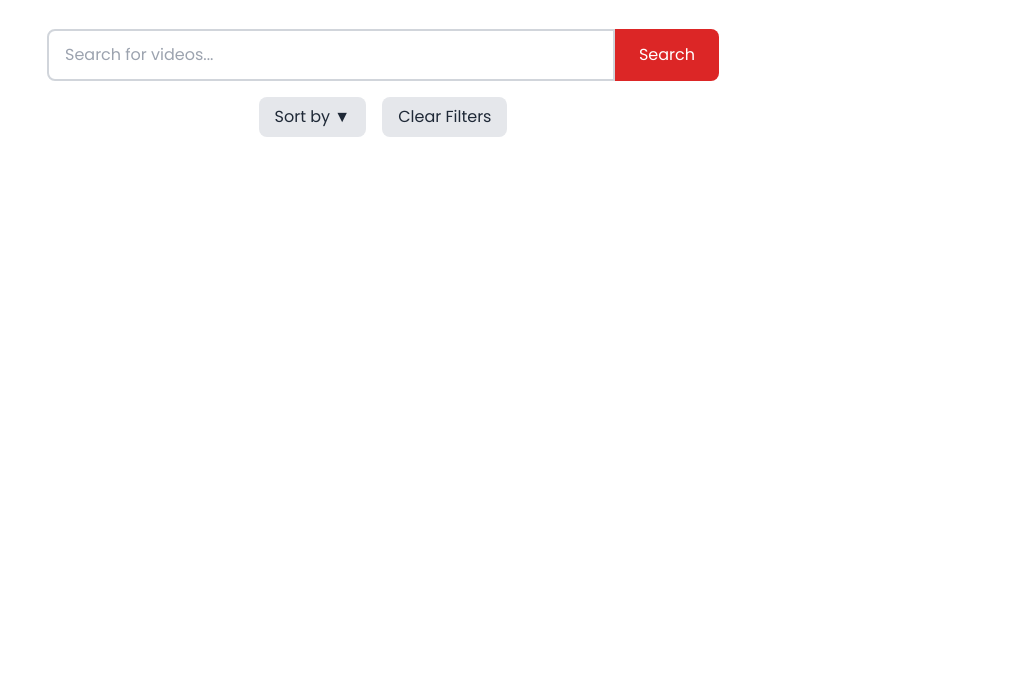
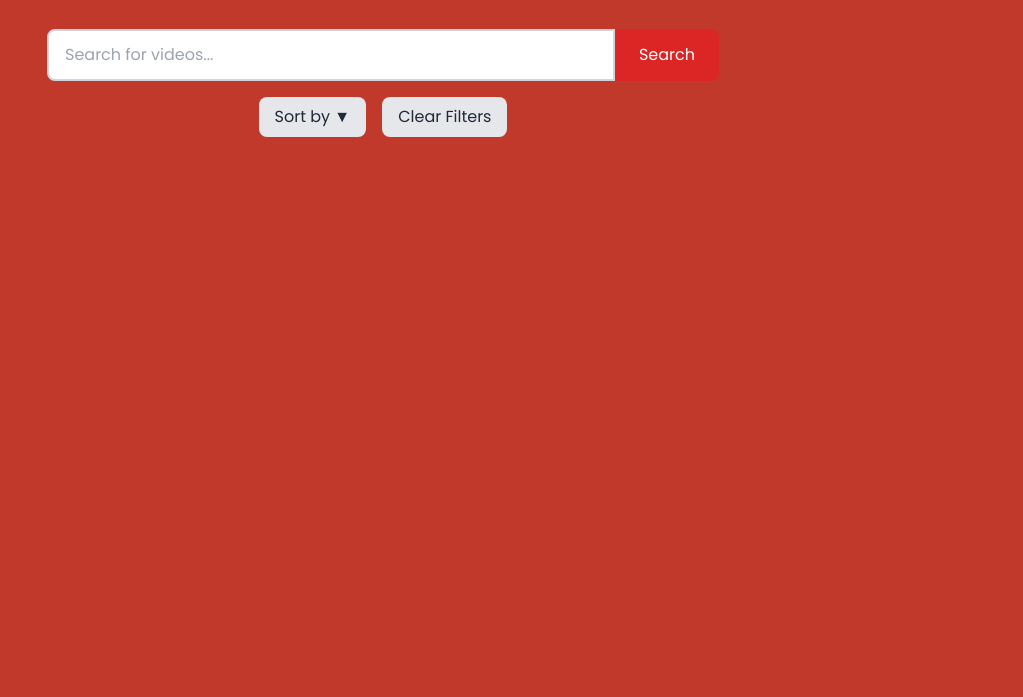
Before and after one commit to Natarajan-Gothandaraman/searchy2.0, a plain HTML site: page index.html in a window 1280 px wide. Shown: the part 103-800 px from the top of the page, without its empty margins (257-1280 px from the left). Drawn offline with nearby package versions, Linux system fonts and the light colour scheme.

Commit message:
Update index.html

```diff
--- a/index.html
+++ b/index.html
@@ -10,7 +10,7 @@
 
         body {
             font-family: 'Poppins', sans-serif;
-            background-color: #c0392b, #f39c12;
+            background-color: #c0392b;
             color: #333;
             transition: background-color 0.3s ease, color 0.3s ease;
         }
```
